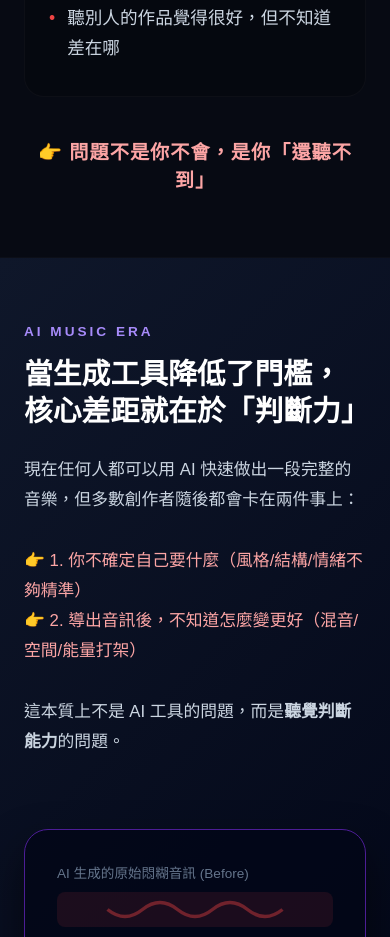
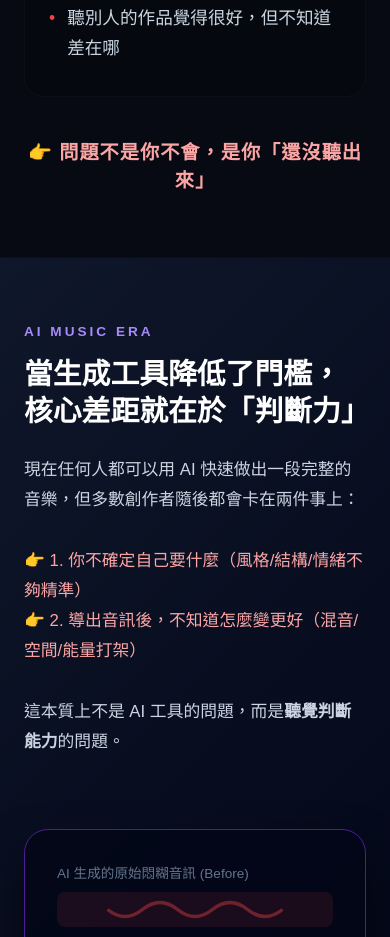
Before and after one commit to lifreedomstudio/lifreedom-studio, a Next.js app: page / in a window 390 px wide. Shown: the part 2320-3257 px from the top of the page. Built offline with nearby package versions, Linux system fonts and the light colour scheme.

Commit message:
Fix all mobile layouts and font sizes

```diff
--- a/src/app/page.tsx
+++ b/src/app/page.tsx
@@ -252,7 +252,7 @@ export default function HomePage() {
           </div>
 
           <p style={{ color: '#fca5a5', fontWeight: 'bold', fontSize: '1.2rem', marginTop: '2.5rem', textAlign: 'center', letterSpacing: '1px' }}>
-            👉 問題不是你不會，是你「還聽不到」
+            👉 問題不是你不會，是你「還沒聽出來」
           </p>
         </div>
       </div>
```
